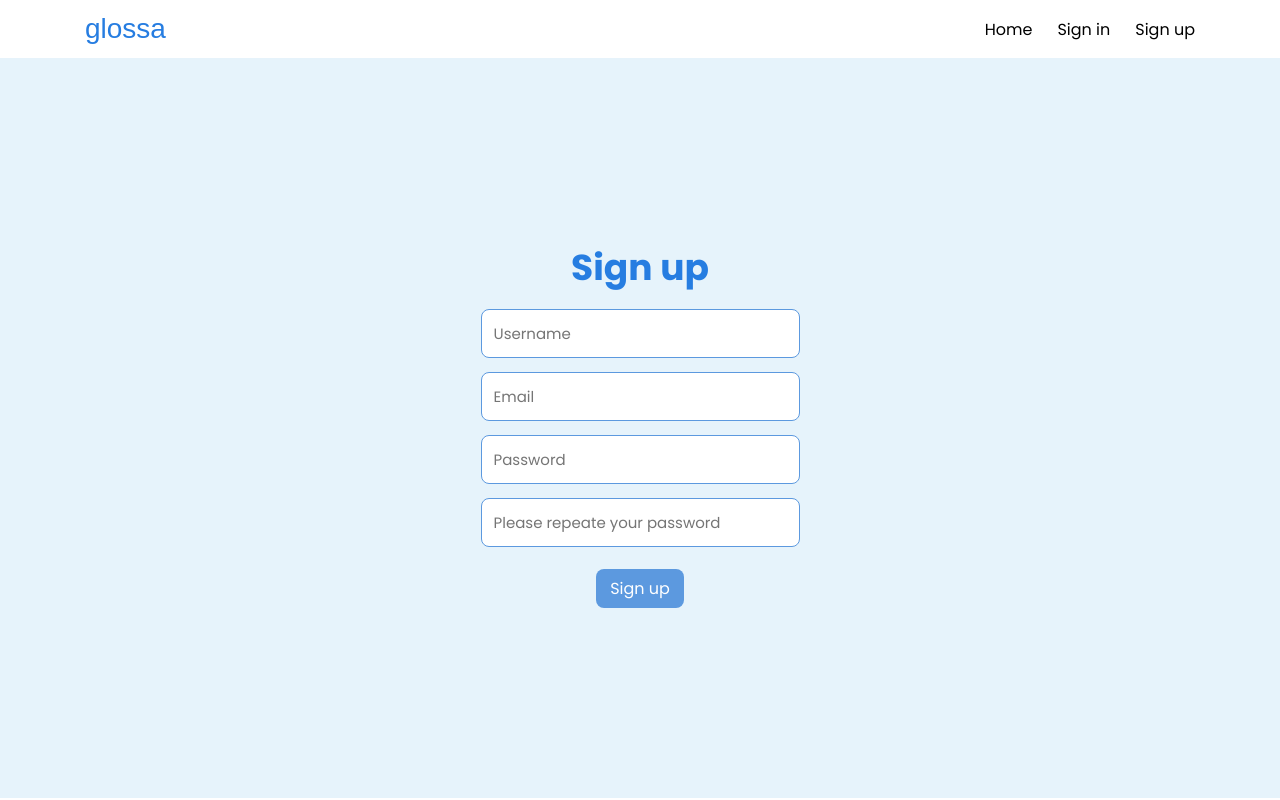
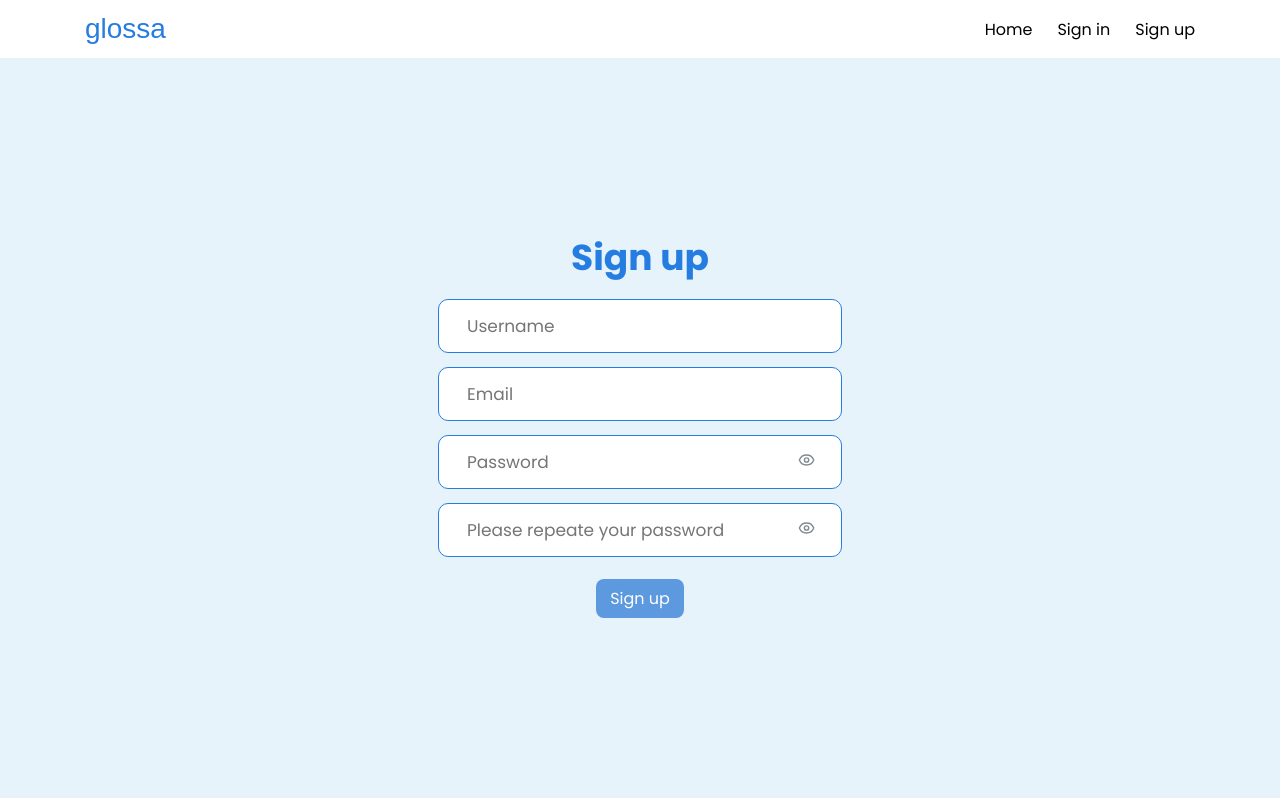
Before and after one commit to AnastasiiaDedela/blogs-project, a React (Vite) app: page /sign-up in a window 1280 px wide. Built offline with nearby package versions, Linux system fonts and the light colour scheme; a web font is replaced by a local one.

Commit message:
fix: fix styles for SignUp

```diff
--- a/src/pages/SignIn/SignIn.module.scss
+++ b/src/pages/SignIn/SignIn.module.scss
@@ -46,7 +46,7 @@
 .singInInput{
   border: 1px solid $base-dark;
         border-radius: 10px;
-        padding: 8px 22px;
+        padding: 12px 34px;
         display: flex;
         justify-content: space-between;
         line-height: 22.8px;
@@ -60,6 +60,6 @@
             color: black;
             cursor: pointer;
             font-size: 17px;
-            min-width: 250px;
+            width: 250px;
         }
 }
--- a/src/pages/SignUp/SignUp.module.scss
+++ b/src/pages/SignUp/SignUp.module.scss
@@ -14,7 +14,7 @@
       row-gap: 14px;
     }
 
-    .signInTitle {
+    .signUpTitle {
       font-family: "Poppins", sans-serif;
       color: $base-dark;
       display: flex;
@@ -27,15 +27,8 @@
 
     .inputContainer {
       display: flex;
-      align-items: center;
-      min-width: 300px;
-      justify-content: center;
-      & input {
-        overflow: visible;
-        flex-grow: 1;
-        padding: 12px;
-        width: 100%;
-      }
+      flex-direction: column;
+      row-gap: 5px;
     }
 
     .inputContainer > .errorLabel {
@@ -55,3 +48,25 @@
       cursor: pointer;
       align-self: flex-end;
     }
+
+    .singUpInput{
+      border: 1px solid $base-dark;
+            border-radius: 10px;
+            padding: 12px 26px;
+            display: flex;
+            justify-content: space-between;
+            line-height: 22.8px;
+            background-color: $light;
+            width: 100%;
+
+
+            input {
+                border: none;
+                outline: none;
+                color: black;
+                cursor: pointer;
+                font-size: 17px;
+                min-width: 300px;
+                width: 100%;
+            }
+    }
--- a/src/pages/SignUp/SignUp.tsx
+++ b/src/pages/SignUp/SignUp.tsx
@@ -28,8 +28,8 @@ const SignUp = () => {
   return (
     <div className={styles.container}>
       <div className={styles.content}>
-        <div className={styles.signInTitle}>Sign up</div>
-
+        <div className={styles.signUpTitle}>Sign up</div>
+        <div className={styles.singUpInput}>
           <Input
             type="text"
             value={inputUserName}
@@ -37,7 +37,9 @@ const SignUp = () => {
             onChange={(ev) => setInputUserName(ev.target.value)}
             className={styles.inputContainer}
           />
+        </div>
 
+        <div className={styles.singUpInput}>
           <Input
             value={inputEmail}
             placeholder="Email"
@@ -45,21 +47,28 @@ const SignUp = () => {
             className={styles.inputContainer}
             type="text"
           />
+        </div>
 
+        <div className={styles.singUpInput}>
           <Input
             type="password"
             value={inputPassword}
             placeholder="Password"
             onChange={(ev) => setInputPassword(ev.target.value)}
             className={styles.inputContainer}
+            eyeShown={true}
           />
+        </div>
 
+        <div className={styles.singUpInput}>
           <Input
             placeholder="Please repeate your password"
             type="password"
             onChange={(e) => setInputRepeatePassword(e.target.value)}
             className={styles.inputContainer}
+            eyeShown={true}
           />
+        </div>
 
         <div className={styles.inputContainer}>
           <button
--- a/src/pages/UserPage/UserPage.module.scss
+++ b/src/pages/UserPage/UserPage.module.scss
@@ -43,7 +43,7 @@
 .userDataItem {
         border: 1px solid $base-dark;
         border-radius: 10px;
-        padding: 5px 18px;
+        padding: 8px 20px;
         display: flex;
         justify-content: space-between;
         font-size: 15px;
```
Lines whose indentation alone changed are shown as unchanged.
